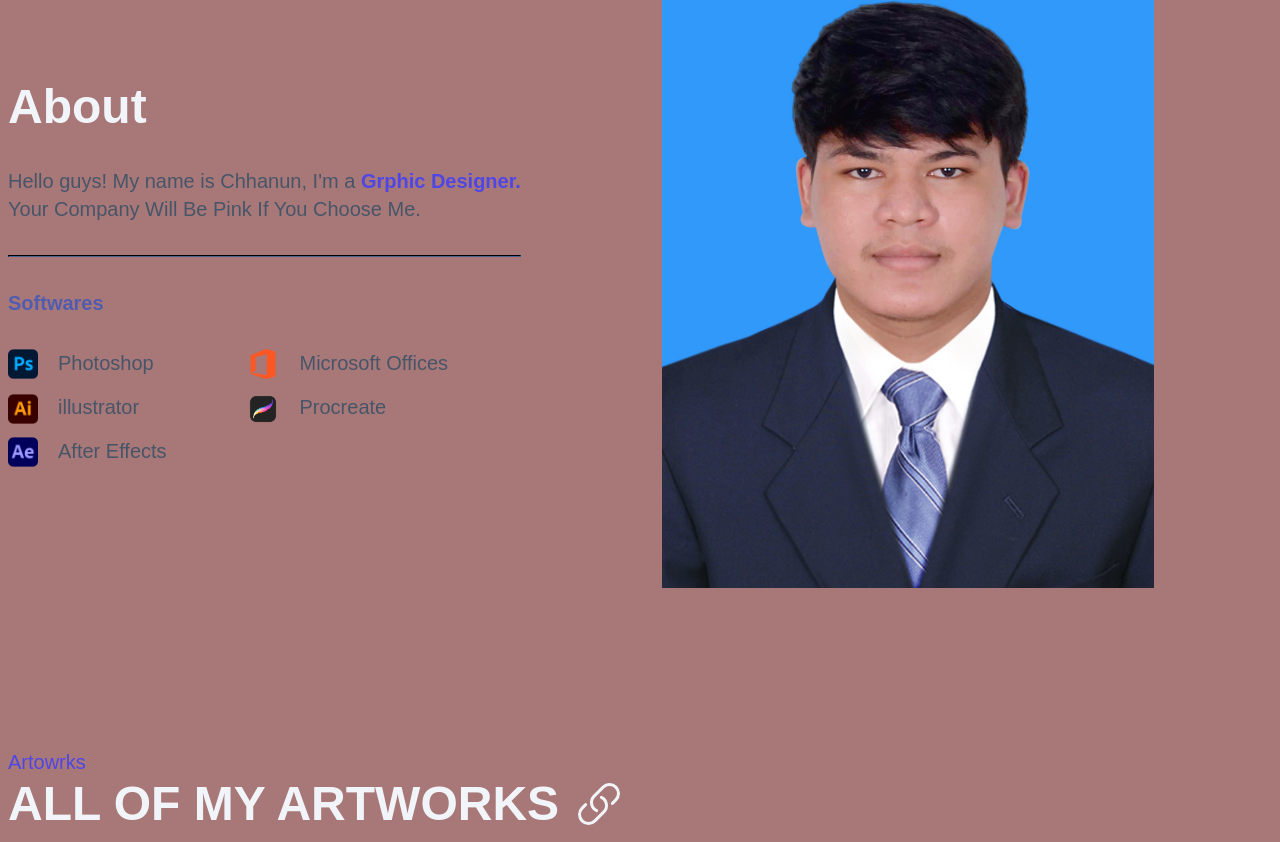
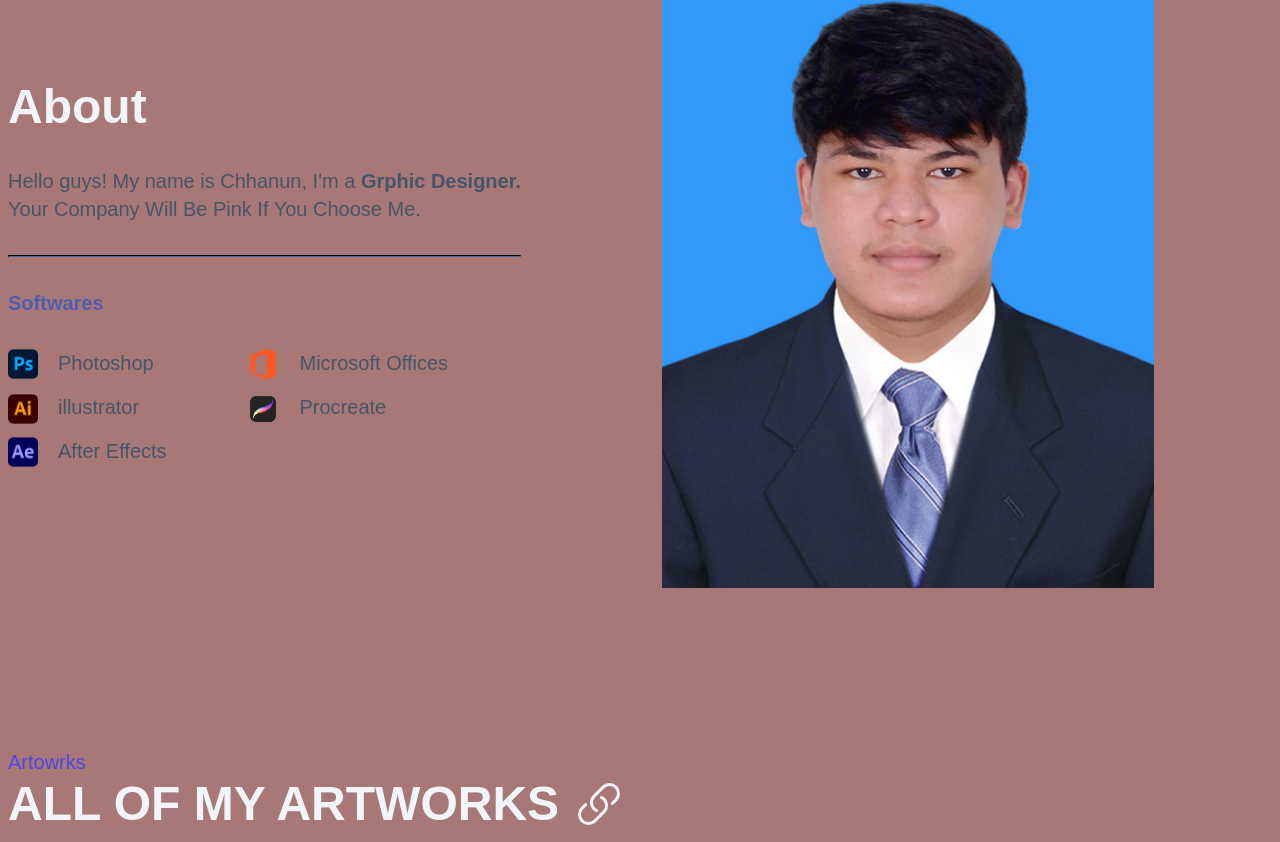
Before and after one commit to socheatchhanun/chhanun26, a website built with Vite: page index.html in a window 1280 px wide. Shown: the part 903-1745 px from the top of the page. Built offline with nearby package versions, Linux system fonts and the light colour scheme; files whose address does not match are found by name; a web font is replaced by a local one.

Commit message:
5 commit

```diff
--- a/styles/style.css
+++ b/styles/style.css
@@ -75,7 +75,7 @@ a {
 }
 
 strong {
-  color: var(--clr-indigo);
+  color: var(red);
 }
 
 /* Scrollbar */
```
